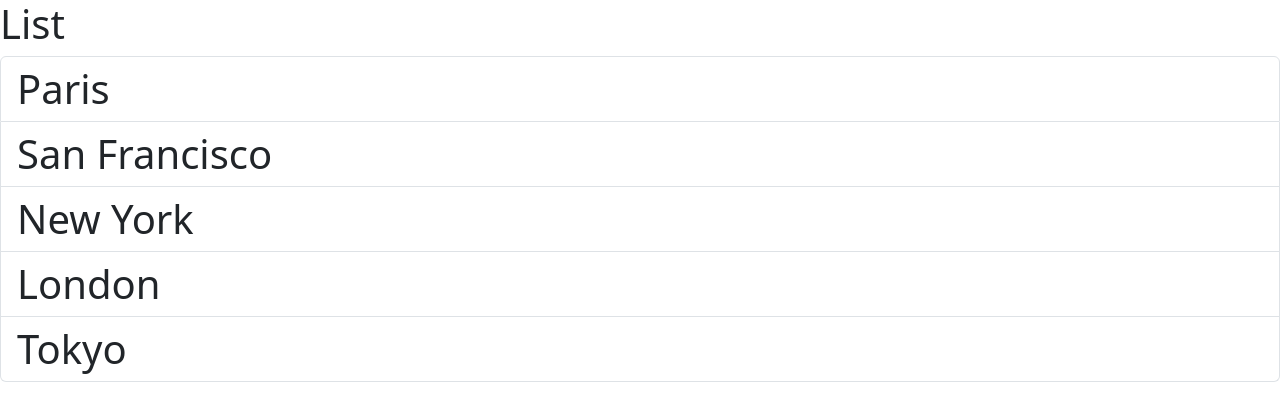
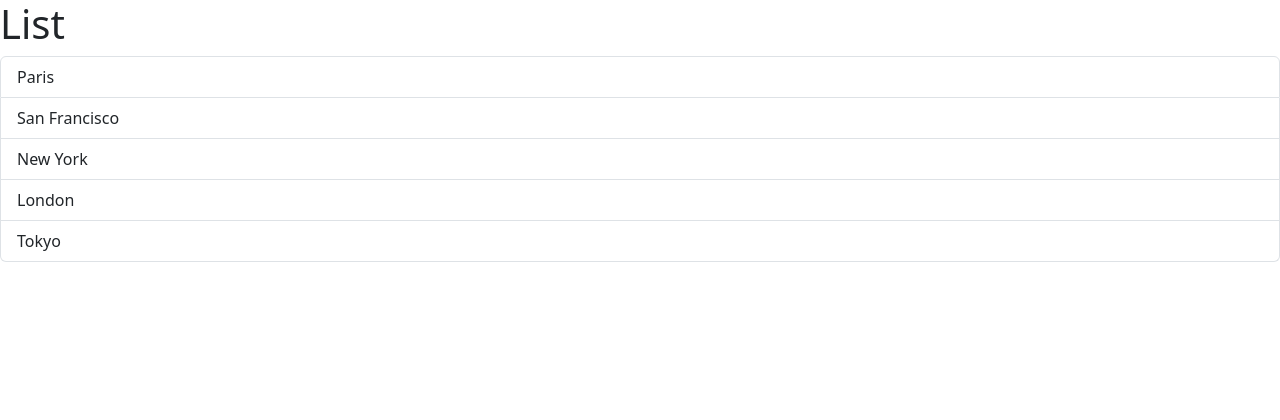
Before and after one commit to rigby200602/react-app, a React (Vite) app: page / in a window 1280 px wide. Shown: the top 420 px of the page. Built offline with nearby package versions, Linux system fonts and the light colour scheme.

Commit message:
test event

```diff
--- a/src/App.tsx
+++ b/src/App.tsx
@@ -1,7 +1,7 @@
 import ListGroup from "./components/ListGroup";
 
 function App() {
-  return <h1><ListGroup/></h1>
+  return <ListGroup/>
 }
 
 export default App;
--- a/src/components/ListGroup.tsx
+++ b/src/components/ListGroup.tsx
@@ -1,15 +1,13 @@
-import { Fragment } from "react/jsx-runtime";
-
 function ListGroup() {
     const item = ['Paris','San Francisco', 'New York', 'London','Tokyo']
 
     return (
-    <Fragment>
+    <>
         <h1>List</h1>
         <ul className="list-group">
-            {item.map(item=> <li className="list-group-item" onClick={() => (item)}>{item}</li>)}
+            {item.map((item, index)=> <li key={item} className="list-group-item" onClick={() => console.log(item, index)}>{item}</li>)}
         </ul>
-    </Fragment>
+    </>
     )
 }
 
```
